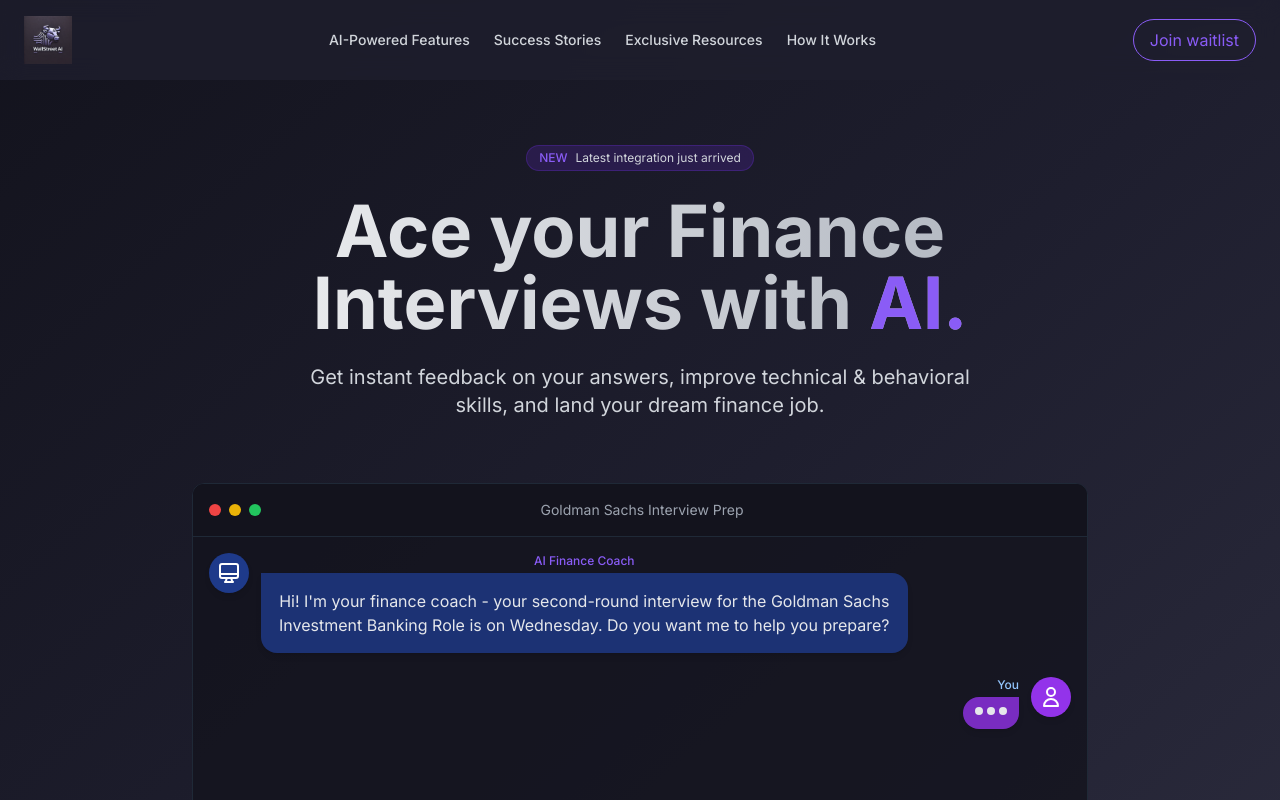
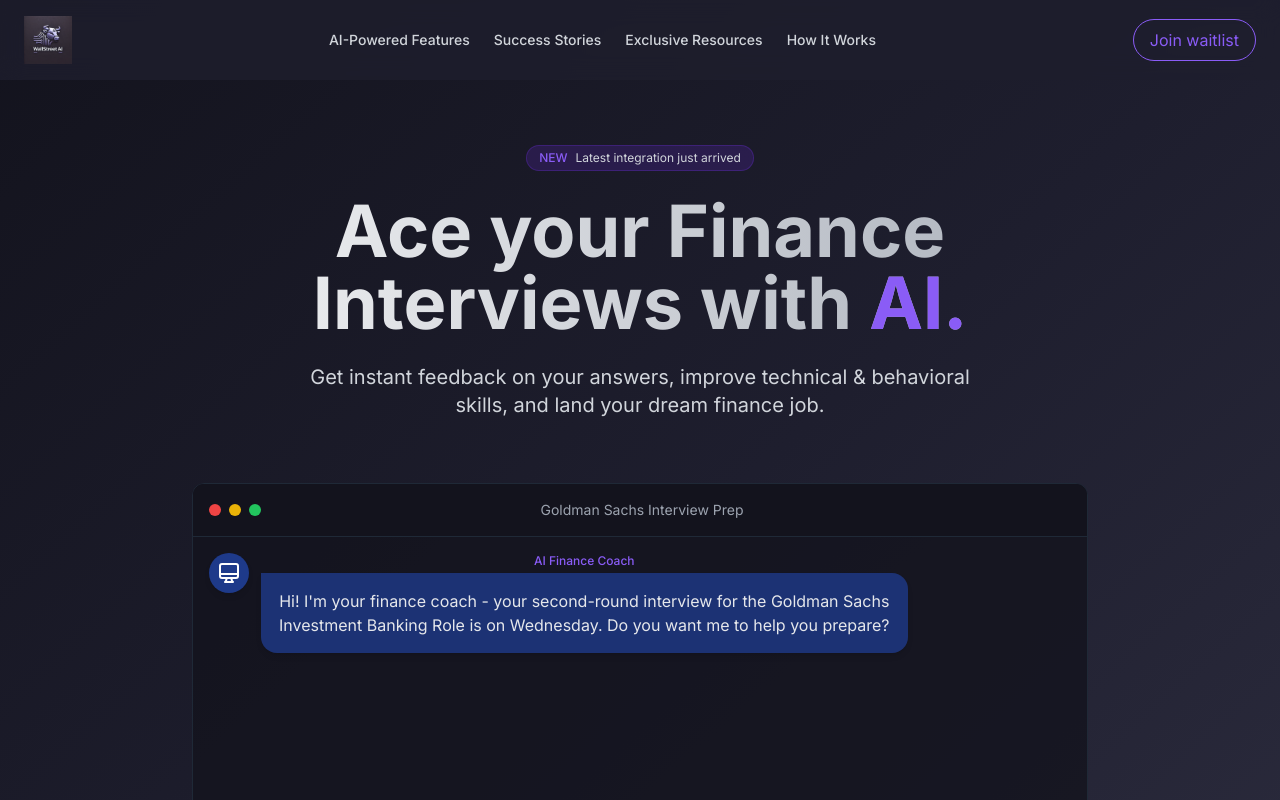
Before and after one commit to cuttothechaseo/ai-finance, a Next.js app: page / in a window 1280 px wide. Shown: the top 800 px of the page. Built offline with nearby package versions, Linux system fonts and the light colour scheme.

Commit message:
Increase initial message delay in ChatDemo to 4000ms for better user experience

```diff
--- a/src/app/components/hero/ChatDemo.tsx
+++ b/src/app/components/hero/ChatDemo.tsx
@@ -75,7 +75,7 @@
 
     const messageTimer = setTimeout(
       () => addNextMessage(),
-      currentIndex === 0 ? 500 : 3000
+      currentIndex === 0 ? 4000 : 3000
     );
     return () => clearTimeout(messageTimer);
   }, [currentIndex]);
```
